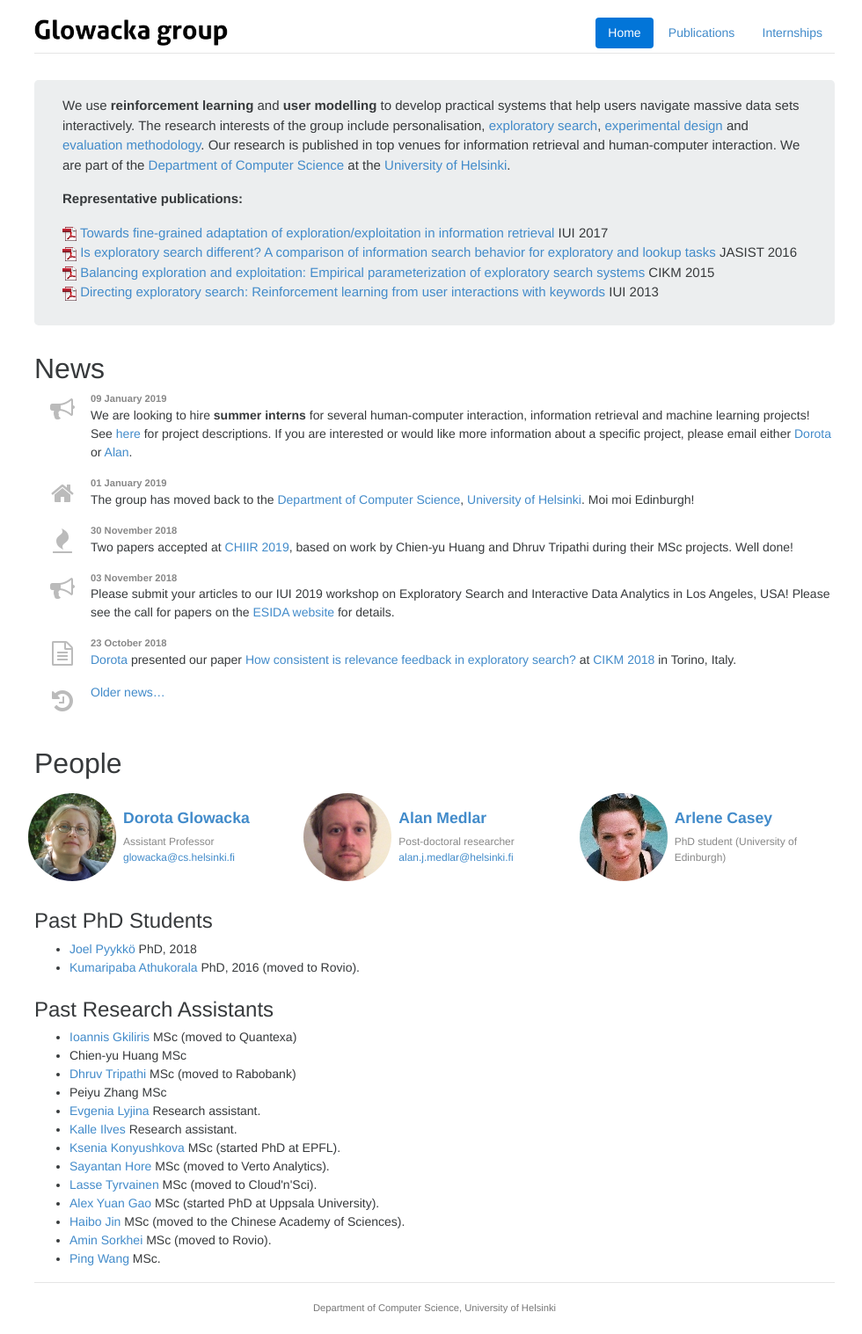
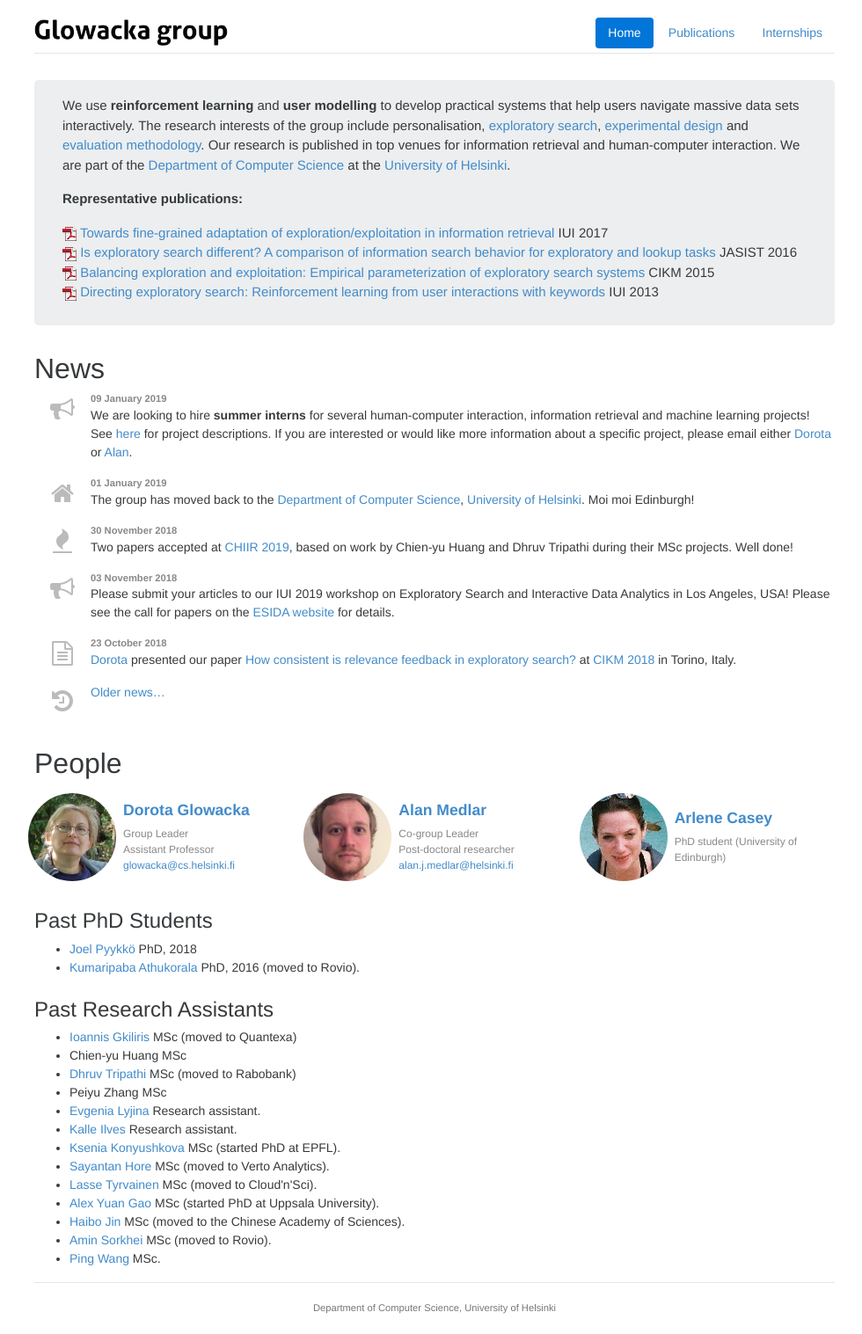
Before and after one commit to ajm/group-website, a Jekyll site: the page built from index.html, in a window 1280 px wide. Shown: the whole page at 88% size, without its empty margins (146-1126 px from the left). Built offline with Jekyll 4.4.1, drawn with Linux system fonts in a browser that asks for light colours; nearby versions of some CDN libraries; Markdown is read by kramdown in place of the engine named in the settings.

Commit message:
promoted

```diff
--- a/_data/people.yml
+++ b/_data/people.yml
@@ -6,7 +6,7 @@ dorota:
     webpage: "https://scholar.google.fi/citations?user=sDZkDHQAAAAJ&hl=en"
     role: faculty
     image: /img/dorota2.jpg
-    bio: "Assistant Professor"
+    bio: "Group Leader<br/>Assistant Professor"
     email: "glowacka@cs.helsinki.fi"
 
 alan:
@@ -15,7 +15,7 @@ alan:
     github: ajm
     role: postdoc
     image: /img/alan2.jpg
-    bio: "Post-doctoral researcher"
+    bio: "Co-group Leader<br/>Post-doctoral researcher"
     email: "alan.j.medlar@helsinki.fi"
 
 arlene:
```
